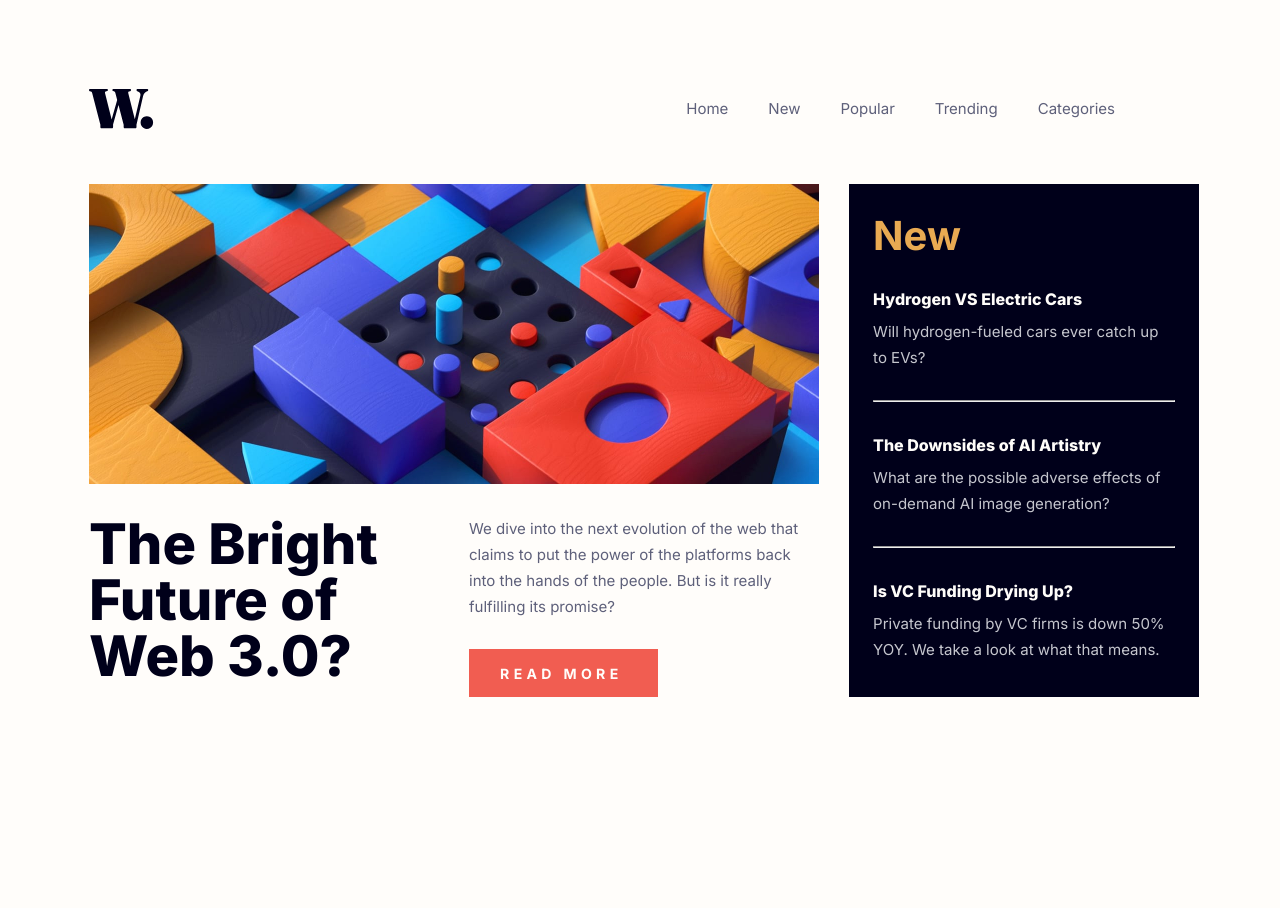
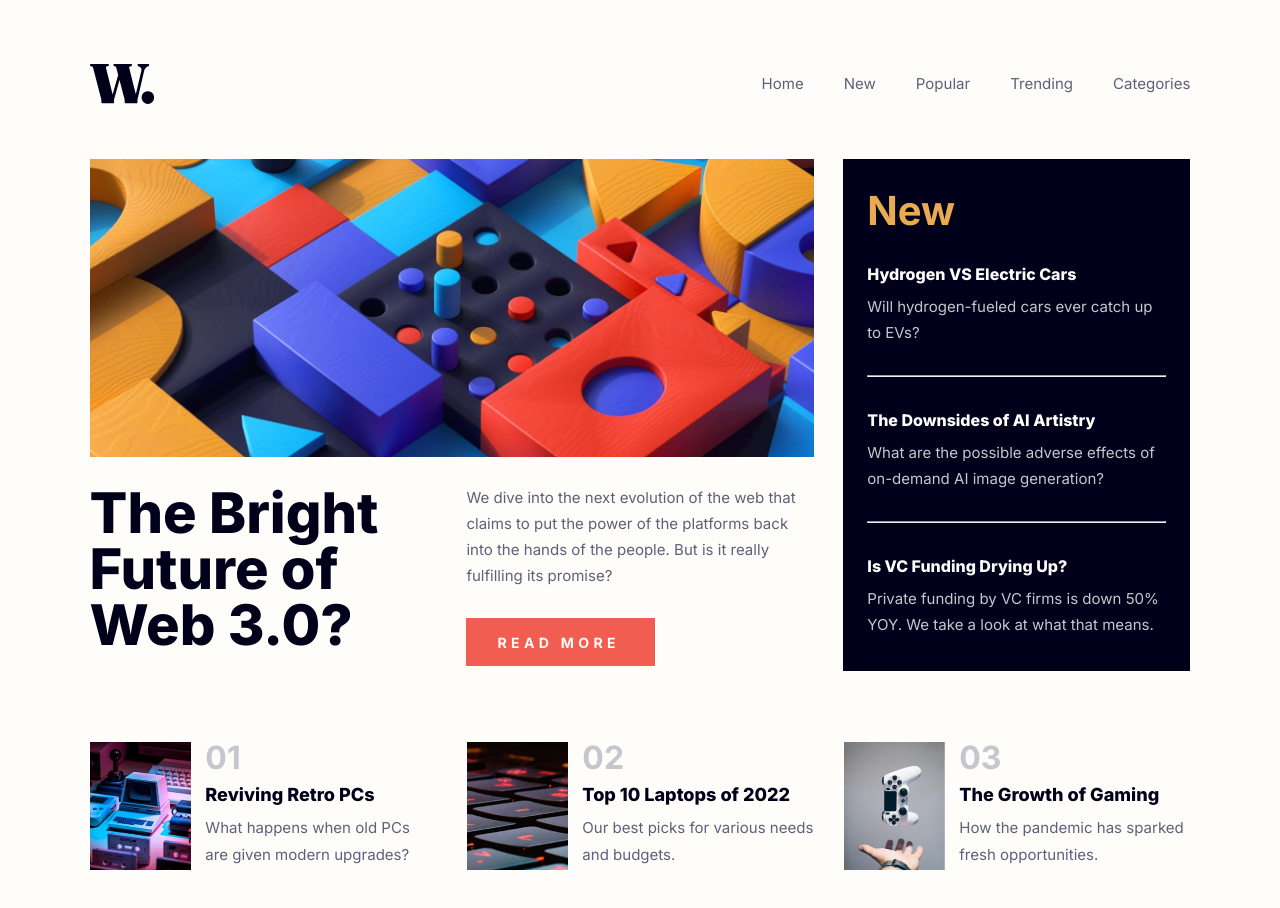
Before and after one commit to samuelBright09/News-lab, a plain HTML site: page index.html in a window 1280 px wide. Before the commit the page ends 826 px from the top, so only its background shows below. Drawn offline with Linux system fonts and the light colour scheme.

Commit message:
article section layout.

```diff
--- a/assets/css/styles.css
+++ b/assets/css/styles.css
@@ -59,7 +59,7 @@
 }
 
 body {
-  padding: 5.56rem 10.31rem 8.06rem 5.56rem;
+  padding: 5.56rem 11.45% 8.06rem 11.45%;
   background-color: var(--almost-white);
 }
 
@@ -100,29 +100,26 @@ ul > li > a:hover {
 /* top-story and new section */
 .headlines {
   display: flex;
-  gap: 1.88rem;
+  gap: 2.7%;
   margin-top: 3.44rem;
-  width: 69.38rem;
 }
 
 .main-story {
   display: flex;
   flex-direction: column;
   gap: 1.75rem;
-  width: 45.63rem;
+  width: 65.77%;
 }
 
-.top-story-image {
-  width: inherit;
-}
 
-.top-story-image > img {
+
+.main-story img {
   max-width: 100%;
 }
 
 .top-story-desc {
   display: flex;
-  gap: 1.88rem;
+  gap: 4.1%;
 }
 
 .top-title {
@@ -170,8 +167,7 @@ ul > li > a:hover {
 .new-stories {
   padding: 2rem 1.5rem;
   background-color: var(--dark-space-blue);
-  width: 21.88rem;
-  height: inherit;
+  width: 31.53%;
 }
 
 .new-stories h2 {
@@ -220,6 +216,71 @@ hr {
   margin-bottom: 0;
 }
 
+
+/* Articles */
+.articles-container{
+  display: flex;
+  gap: 1.88rem;
+  margin-top: 4.44rem;
+  height: 8.06rem;
+}
+
+.article{
+  display: flex;
+  gap: 4.1%;
+  width: 31.53%;
+  width: 31.53%;
+}
+
+
+.a-image img {
+  max-width: 100%;
+}
+
+.a-texts{
+  display: flex;
+  gap: 0.56rem;
+  flex-direction: column;
+}
+
+.a-texts h2{
+  color: var(--silver);
+  font-size: var(--heading-m-font-size);
+  font-weight: var(--heading-m-font-weight);
+  letter-spacing: var(--heading-m-letter-spacing);
+  line-height: var(--heading-m-line-height);
+}
+
+.a-texts h3{
+  color: var(--dark-space-blue);
+  font-size: var(--heading-xs-font-size);
+  font-weight: var(--heading-xs-font-weight);
+  letter-spacing: var(--heading-xs-letter-spacing);
+  line-height: var(--heading-xs-line-height);
+}
+
+.a-texts h3:hover{
+  color: var(--light-vermillion);
+  cursor: pointer;
+}
+
+.a-texts p {
+  color: var(--gunmetal);
+  font-size: var(--ag-body-font-size);
+  font-weight: var(--ag-body-font-weight);
+  letter-spacing: var(--ag-body-letter-spacing);
+  line-height: var(--ag-body-line-height);
+}
+
+
+/* larger screens than the designed screen */
+@media screen and (min-width: 1080px) {
+  body{
+   padding: 4rem 7% 6.5rem 7%;
+  }
+}
+
+
 /*media queries tablets */
 @media only screen and (min-width: 768px) and (max-width: 1024px) {
   body {
--- a/index.html
+++ b/index.html
@@ -44,9 +44,8 @@
       <!-- top stories and headlines -->
       <section class="headlines">
         <div class="main-story">
-          <div class="top-story-image">
-            <img src="./assets/images/image-web-3-desktop.jpg" alt="" />
-          </div>
+          <img src="./assets/images/image-web-3-desktop.jpg" alt="" />
+
           <div class="top-story-desc">
             <div class="top-title">
               <h1>The Bright Future of Web 3.0?</h1>
@@ -72,28 +71,55 @@
             <hr />
             <div class="snippet">
               <h3>The Downsides of AI Artistry</h3>
-              <p>What are the possible adverse effects of on-demand AI image generation?</p>
+              <p>
+                What are the possible adverse effects of on-demand AI image
+                generation?
+              </p>
             </div>
             <hr />
             <div class="snippet">
               <h3>Is VC Funding Drying Up?</h3>
-              <p>Private funding by VC firms is down 50% YOY. We take a look at what that means.</p>
+              <p>
+                Private funding by VC firms is down 50% YOY. We take a look at
+                what that means.
+              </p>
+            </div>
+          </div>
+        </div>
+      </section>
+
+      <!-- Articles -->
+      <section>
+        <div class="articles-container">
+          <div class="article">
+            <img src="./assets/images/image-retro-pcs.jpg" alt="" />
+
+            <div class="a-texts">
+              <h2>01</h2>
+              <h3>Reviving Retro PCs</h3>
+              <p>What happens when old PCs are given modern upgrades?</p>
+            </div>
+          </div>
+          <div class="article">
+            <img src="./assets/images/image-top-laptops.jpg" alt="" />
+
+            <div class="a-texts">
+              <h2>02</h2>
+              <h3>Top 10 Laptops of 2022</h3>
+              <p>Our best picks for various needs and budgets.</p>
+            </div>
+          </div>
+          <div class="article">
+            <img src="./assets/images/image-gaming-growth.jpg" alt="" />
+
+            <div class="a-texts">
+              <h2>03</h2>
+              <h3>The Growth of Gaming</h3>
+              <p>How the pandemic has sparked fresh opportunities.</p>
             </div>
           </div>
         </div>
       </section>
     </main>
-    <!--
-  01
-  Reviving Retro PCs
-  What happens when old PCs are given modern upgrades?
-
-  02
-  Top 10 Laptops of 2022
-  Our best picks for various needs and budgets.
-
-  03
-  The Growth of Gaming
-  How the pandemic has sparked fresh opportunities. -->
   </body>
 </html>
```
Also changed, not shown: 1 other file.
